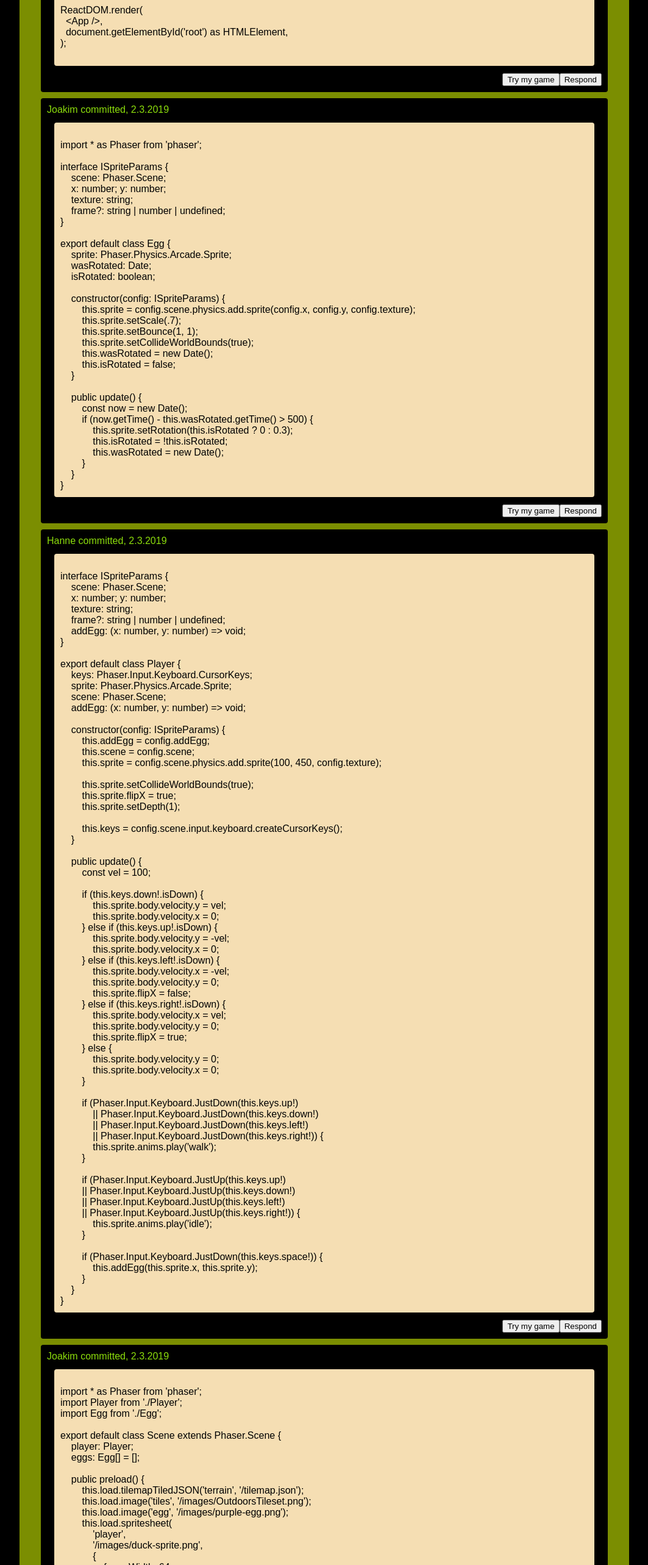
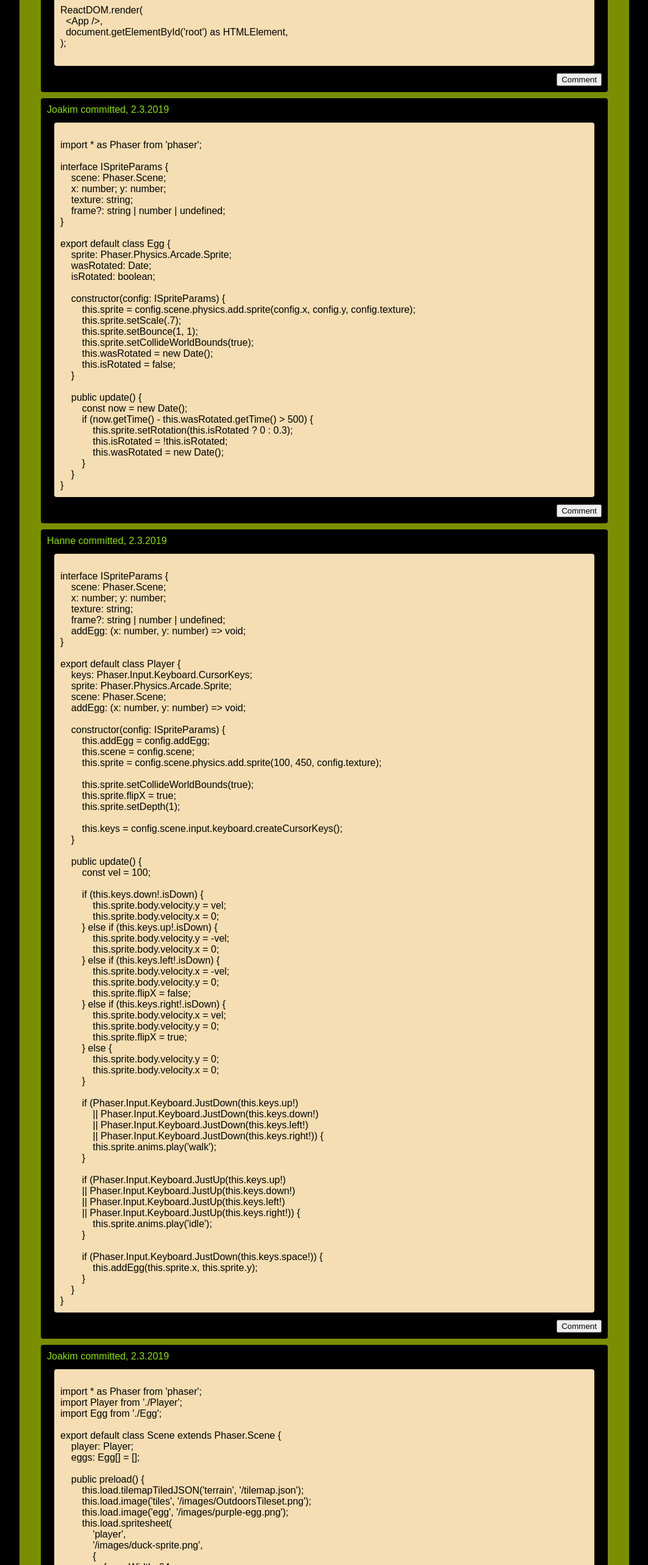
Before and after one commit to kronken/impact, a React (Create React App) app: page / in a window 1280 px wide. Shown: the part 920-3486 px from the top of the page at 61% size, without its empty margins (108-1171 px from the left). Built offline with nearby package versions, Linux system fonts and the light colour scheme.

Commit message:
Change UI texts to make a better Impact!

```diff
--- a/src/App.tsx
+++ b/src/App.tsx
@@ -29,7 +29,7 @@ class App extends React.Component<IAppProps, IAppState> {
             </div>
             <div className='nav'>
                 <p className='App-intro'>
-                { this.state.isShowingGame ? 'IMPACT!' : 'Hacker forum'}
+                { this.state.isShowingGame ? 'MAKE AN IMPACT!' : 'Hacker forum'}
                 </p>
             </div>
             <div className='images'>
@@ -56,8 +56,7 @@ ReactDOM.render(
 `}
                     </div>
                     <div className='buttons'>
-                        <button onClick={this.toggle}>Try my game</button>
-                        <button>Respond</button>
+                        <button onClick={this.toggle}>Comment</button>
                     </div>
                 </div>
                 <div className='card'>
@@ -101,8 +100,7 @@ export default class Egg {
 `}
                     </div>
                     <div className='buttons'>
-                        <button onClick={this.toggle}>Try my game</button>
-                        <button>Respond</button>
+                        <button onClick={this.toggle}>Comment</button>
                     </div>
                 </div>
                 <div className='card'>
@@ -181,8 +179,7 @@ export default class Player {
 `}
                     </div>
                     <div className='buttons'>
-                        <button onClick={this.toggle}>Try my game</button>
-                        <button>Respond</button>
+                        <button onClick={this.toggle}>Comment</button>
                     </div>
                 </div>
                 <div className='card'>
@@ -266,8 +263,7 @@ export default class Scene extends Phaser.Scene {
 `}
                     </div>
                     <div className='buttons'>
-                        <button onClick={this.toggle}>Try my game</button>
-                        <button>Respond</button>
+                        <button onClick={this.toggle}>Comment</button>
                     </div>
                 </div>
             </div>
```
